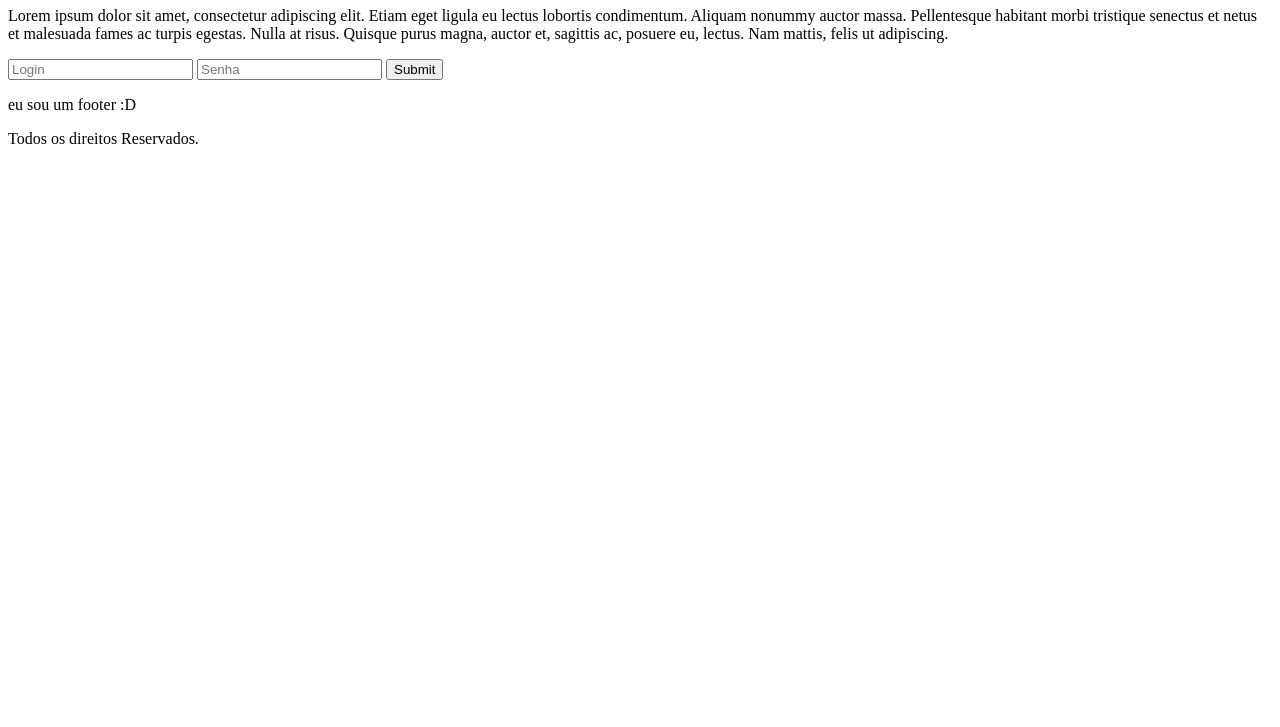
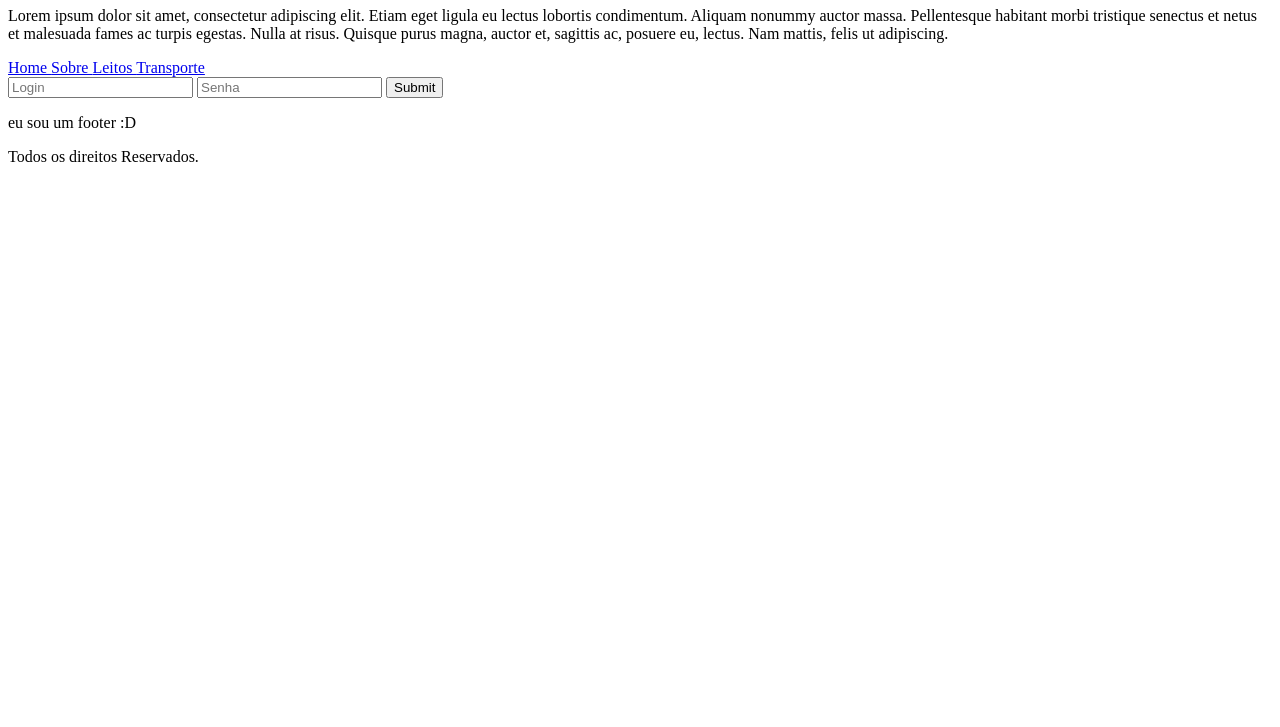
Before and after one commit to bycato/Projeto-de-Extens-o, a plain HTML site: page index.html in a window 1280 px wide. Shown: the part 73-800 px from the top of the page. Drawn offline with Linux system fonts and the light colour scheme.

Commit message:
Mudanças novas da Branch 01

```diff
--- a/index.html
+++ b/index.html
@@ -13,6 +13,12 @@
         Nulla at risus. Quisque purus magna, auctor et, sagittis ac, posuere eu, lectus. Nam mattis, felis ut adipiscing.
     </p>
 
+    <div id="nav">
+        <a href="#"> Home </a>
+        <a href="#"> Sobre </a>
+        <a href="#"> Leitos </a>
+        <a href="#"> Transporte </a>
+    </div>
     <div id="form">
         <form action="">
             <input type="text" placeholder="Login">
```
